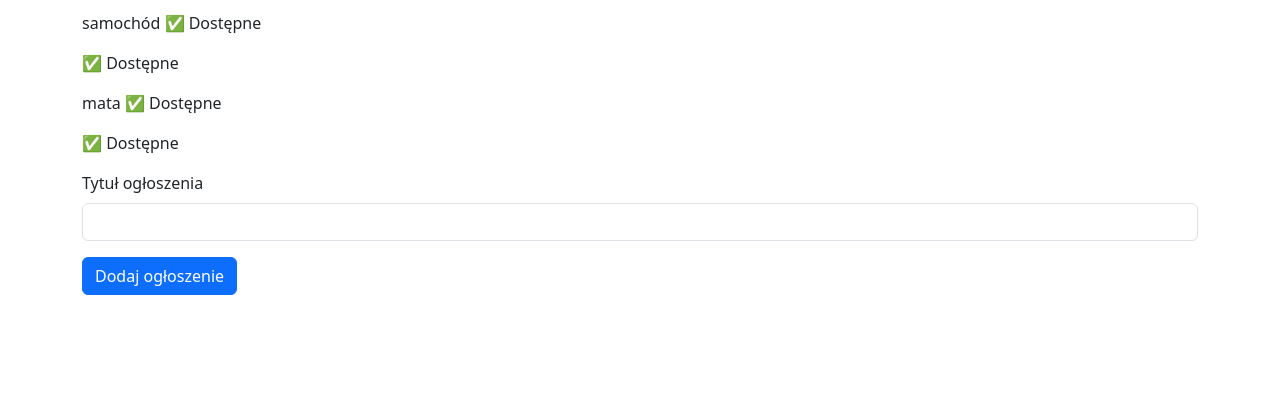
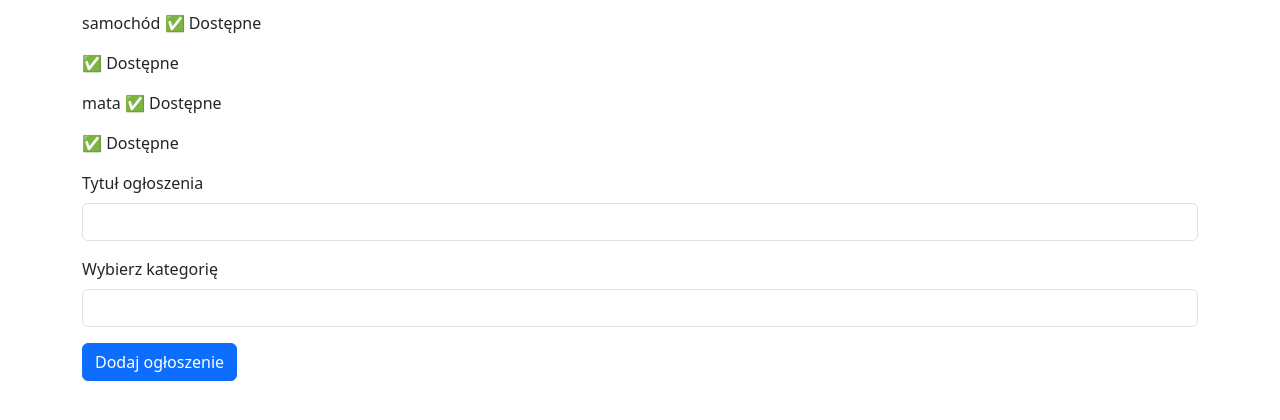
Before and after one commit to Karolina5900/ProjektStrona, a Flask app: page / in a window 1280 px wide. Shown: the part 285-705 px from the top of the page. Run offline with Flask 3, Linux system fonts and the light colour scheme; data comes from the database, SQL or seed files in the repository; lists and menus that the app fills with data are empty.

Commit message:
dodanie opcji wyboru kategorii

```diff
--- a/templates/index.html
+++ b/templates/index.html
@@ -19,6 +19,17 @@
             <label class="form-label">Tytuł ogłoszenia</label>
             <input type="text" class="form-control" name="item_text">
         </div>
+
+         <!-- Formularz wyboru kategorii -->
+         <div class="mb-3">
+            <label class="form-label">Wybierz kategorię</label>
+            <select name="category" class="form-control" required>
+                {% for category in categories %}
+                    <option value="{{ category.id }}">{{ category.name }}</option>
+                {% endfor %}
+            </select>
+        </div>
+
         <button type="submit" class="btn btn-primary mb-3">Dodaj ogłoszenie</button>
     </form>
 
```
